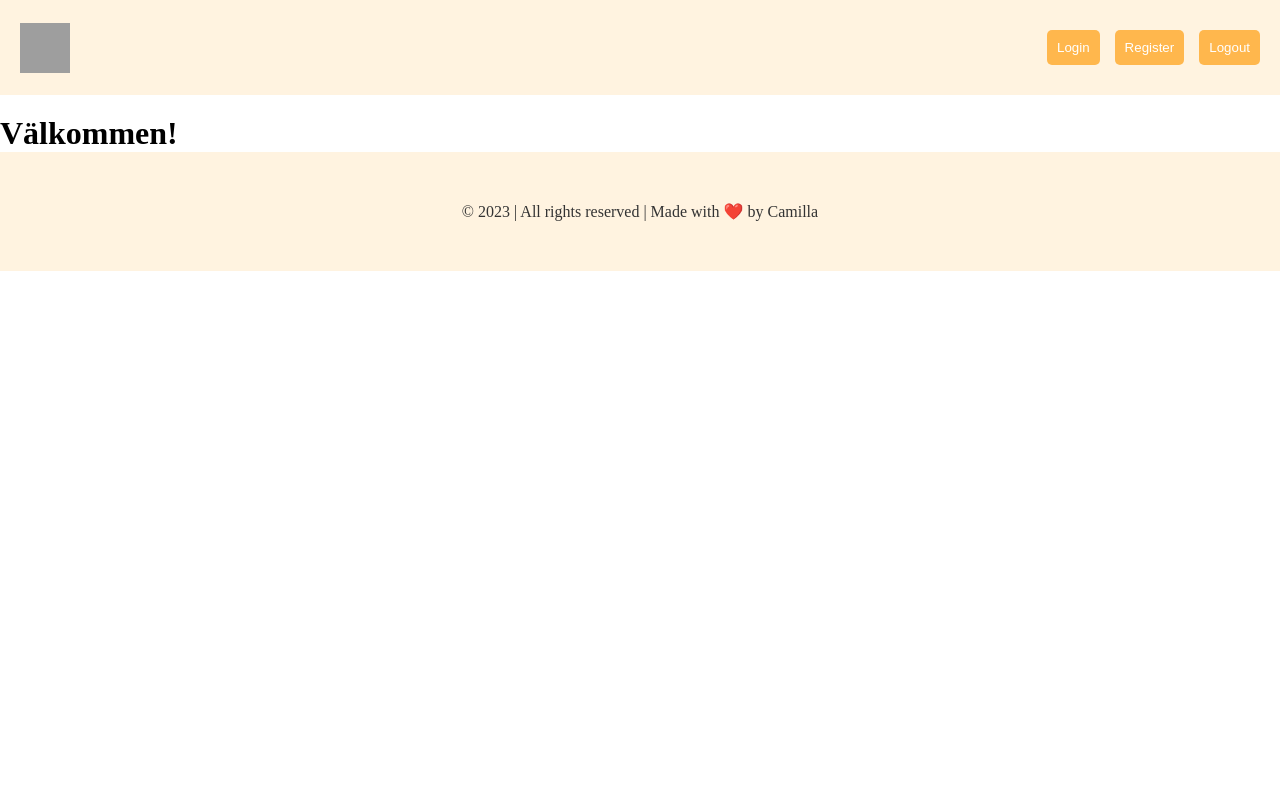
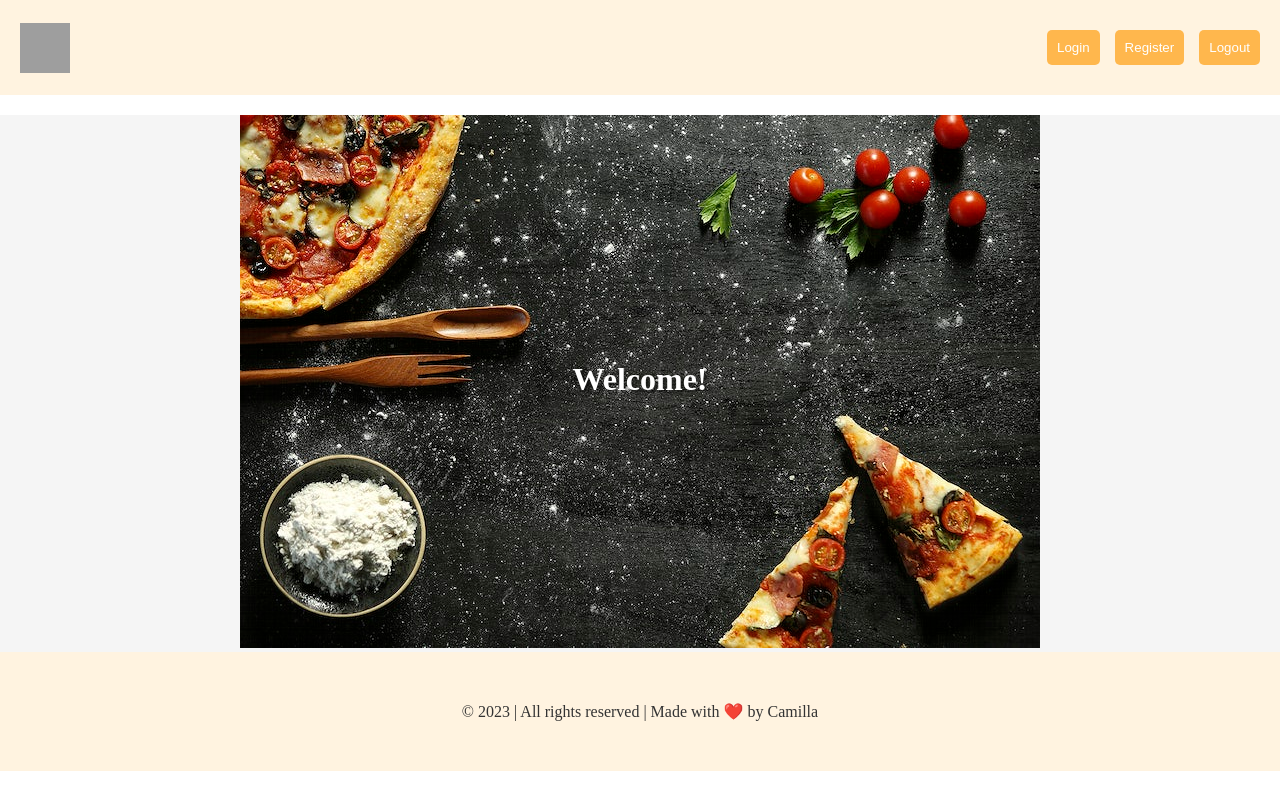
Before and after one commit to Camgus89/u06-fullstack-recipe, an Angular app in the folder angular/: page /welcome in a window 1280 px wide. Built offline with nearby package versions, Linux system fonts and the light colour scheme; grey boxes are pictures that could not be loaded.

Commit message:
små fix

```diff
--- a/angular/src/app/app-routing.module.ts
+++ b/angular/src/app/app-routing.module.ts
@@ -12,6 +12,7 @@ const routes: Routes = [
   { path: 'login', component: LoginComponent },
   { path: 'register', component: RegisterComponent },
   { path: 'welcome', component: WelcomeComponent },
+  { path: '', redirectTo: '/welcome', pathMatch: 'full' }, // Omdirigera till Välkommen som standardruta
 ]
 
 @NgModule({
--- a/angular/src/app/app.component.ts
+++ b/angular/src/app/app.component.ts
@@ -1,6 +1,5 @@
 import { Component } from '@angular/core';
 import { UserService } from './auth/user.service';
-
 
 @Component({
   selector: 'app-root',
@@ -9,8 +8,7 @@ import { UserService } from './auth/user.service';
 })
 export class AppComponent {
   title = 'Recipe';
-  logoutMessageVisible: boolean = false; // Lägg till logoutMessageVisible som en boolesk egenskap här
-
+  logoutMessageVisible: boolean = false;
 
   me = {
     id: 0,
@@ -19,7 +17,6 @@ export class AppComponent {
     password: "sebsebseb",
   }
 
-
   user2 = {
     id: 0,
     name: "",
@@ -27,9 +24,12 @@ export class AppComponent {
     password: "",
   }
 
-  constructor(private userService: UserService){
+  isLoggedIn: boolean = false; // Lägg till isLoggedIn som en boolesk egenskap
+
+  constructor(private userService: UserService) {
+    // Uppdatera isLoggedIn baserat på om token finns i localStorage
+    this.isLoggedIn = localStorage.getItem("token") !== null;
   }
-
 
   logout() {
     this.userService.logoutUser();
--- a/angular/src/app/auth/user.service.ts
+++ b/angular/src/app/auth/user.service.ts
@@ -9,14 +9,7 @@ import { Router } from '@angular/router';
   providedIn: 'root'
 })
 export class UserService {
-
-  // name: string = '';
-  // email: string = '';
-  // password: string = '';
-  // password_confirmation: string = '';
-
   configURL = "http://localhost:8000/api/";
-
 
   httpOptions = {
     headers: new HttpHeaders({
@@ -24,6 +17,8 @@ export class UserService {
       'Authorization': 'Bearer '
     })
   }
+
+  private isLoggedOut: boolean = false; // Variabel för att hålla koll på utloggning
 
   constructor(private http: HttpClient, private router: Router) { }
 
@@ -34,12 +29,14 @@ export class UserService {
         console.log(res);
         localStorage.setItem("token", res.token);
         console.log("test successful");
+        this.isLoggedOut = false; // Användaren är inte utloggad när de loggar in
         this.router.navigate(['/welcome'], { queryParams: { userName: user.name } });
       });
   }
 
   logoutUser() {
     localStorage.removeItem("token");
+    this.isLoggedOut = true; // Markera att användaren har loggat ut
     console.log("logged out");
   }
 
@@ -48,8 +45,11 @@ export class UserService {
       .pipe(catchError(this.handleError))
       .subscribe(res => {
         console.log(res);
-      // localStorage.setItem("token", res.token);
       })
+  }
+
+  isUserLoggedOut(): boolean {
+    return this.isLoggedOut;
   }
 
   private handleError(error: HttpErrorResponse) {
--- a/angular/src/app/components/logout-message/logout-message.component.css
+++ b/angular/src/app/components/logout-message/logout-message.component.css
@@ -0,0 +1,28 @@
+.hero {
+    position: relative; /* Skapa ett positionssammanhang för innehållet */
+    text-align: center; /* Centrera innehållet horisontellt */
+    background-color: #f5f5f5; /* Bakgrundsfärg för hero-området */
+  }
+
+  .hero img {
+    max-width: 100%; /* Säkerställ att bilden inte blir bredare än föräldern */
+    height: auto; /* Automatisk höjd baserat på bildens bredd */
+  }
+
+  .hero-content {
+    position: absolute; /* Positionera innehållet över bilden */
+    top: 50%; /* Placera innehållet i mitten vertikalt */
+    left: 50%; /* Placera innehållet i mitten horisontellt */
+    transform: translate(-50%, -50%); /* Centrera innehållet exakt */
+    color: #fff; /* Textfärg för hero-innehållet */
+    text-shadow: 2px 2px 4px rgba(0, 0, 0, 0.7); /* Skugga för texten */
+  }
+
+  .hero-content h1 {
+    font-size: 2rem;
+    margin-bottom: 10px;
+  }
+
+  .hero-content p {
+    font-size: 1rem;
+  }
--- a/angular/src/app/components/logout-message/logout-message.component.html
+++ b/angular/src/app/components/logout-message/logout-message.component.html
@@ -1,3 +1,6 @@
-<div class="logout-message">
-    <h1>Logged out!</h1>
+<div class="hero">
+    <img src="../../../../assets/hero.jpeg" alt="Hero Image">
+    <div class="hero-content">
+      <h1>Logged out!</h1>
+    </div>
   </div>
--- a/angular/src/app/components/logout-message/logout-message.component.ts
+++ b/angular/src/app/components/logout-message/logout-message.component.ts
@@ -7,4 +7,6 @@ import { Component } from '@angular/core';
 })
 export class LogoutMessageComponent {
 
+  showLoggedOutMessage: boolean = false;
+
 }
--- a/angular/src/app/components/welcome/welcome.component.css
+++ b/angular/src/app/components/welcome/welcome.component.css
@@ -0,0 +1,28 @@
+.hero {
+    position: relative; /* Skapa ett positionssammanhang för innehållet */
+    text-align: center; /* Centrera innehållet horisontellt */
+    background-color: #f5f5f5; /* Bakgrundsfärg för hero-området */
+  }
+
+  .hero img {
+    max-width: 100%; /* Säkerställ att bilden inte blir bredare än föräldern */
+    height: auto; /* Automatisk höjd baserat på bildens bredd */
+  }
+
+  .hero-content {
+    position: absolute; /* Positionera innehållet över bilden */
+    top: 50%; /* Placera innehållet i mitten vertikalt */
+    left: 50%; /* Placera innehållet i mitten horisontellt */
+    transform: translate(-50%, -50%); /* Centrera innehållet exakt */
+    color: #fff; /* Textfärg för hero-innehållet */
+    text-shadow: 2px 2px 4px rgba(0, 0, 0, 0.7); /* Skugga för texten */
+  }
+
+  .hero-content h1 {
+    font-size: 2rem;
+    margin-bottom: 10px;
+  }
+
+  .hero-content p {
+    font-size: 1rem;
+  }
--- a/angular/src/app/components/welcome/welcome.component.html
+++ b/angular/src/app/components/welcome/welcome.component.html
@@ -1 +1,6 @@
-<h1>Välkommen!</h1>
+<div class="hero">
+    <img src="../../../../assets/hero.jpeg" alt="Hero Image">
+    <div class="hero-content">
+      <h1>Welcome!</h1>
+    </div>
+  </div>
--- a/angular/src/app/recipes/recipe/recipe.component.html
+++ b/angular/src/app/recipes/recipe/recipe.component.html
@@ -1,5 +1,6 @@
 <div class="container">
   <a routerLink="/" routerLinkActive="active">BACK</a>
+
 
   <article>
     <h2>{{ recipe.label }}</h2>
```
Lines whose indentation alone changed are shown as unchanged.
